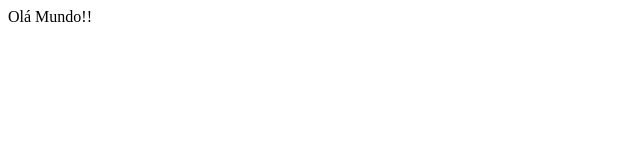
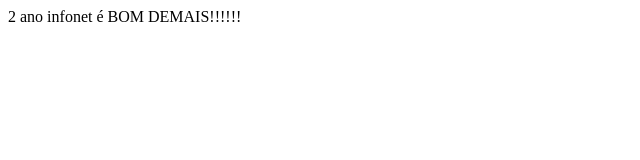
Before and after one commit to bellaamordoce22-cmyk/GitTeste, a plain HTML site: page index.html in a window 1280 px wide. Shown: the whole page, without its empty margins (0-640 px from the left). Drawn offline with Linux system fonts and the light colour scheme.

Commit message:
Update index.html

```diff
--- a/index.html
+++ b/index.html
@@ -6,6 +6,6 @@
     <title>Document</title>
 </head>
 <body>
-    Olá Mundo!!
+    2 ano infonet é BOM DEMAIS!!!!!!
 </body>
 </html>
```
